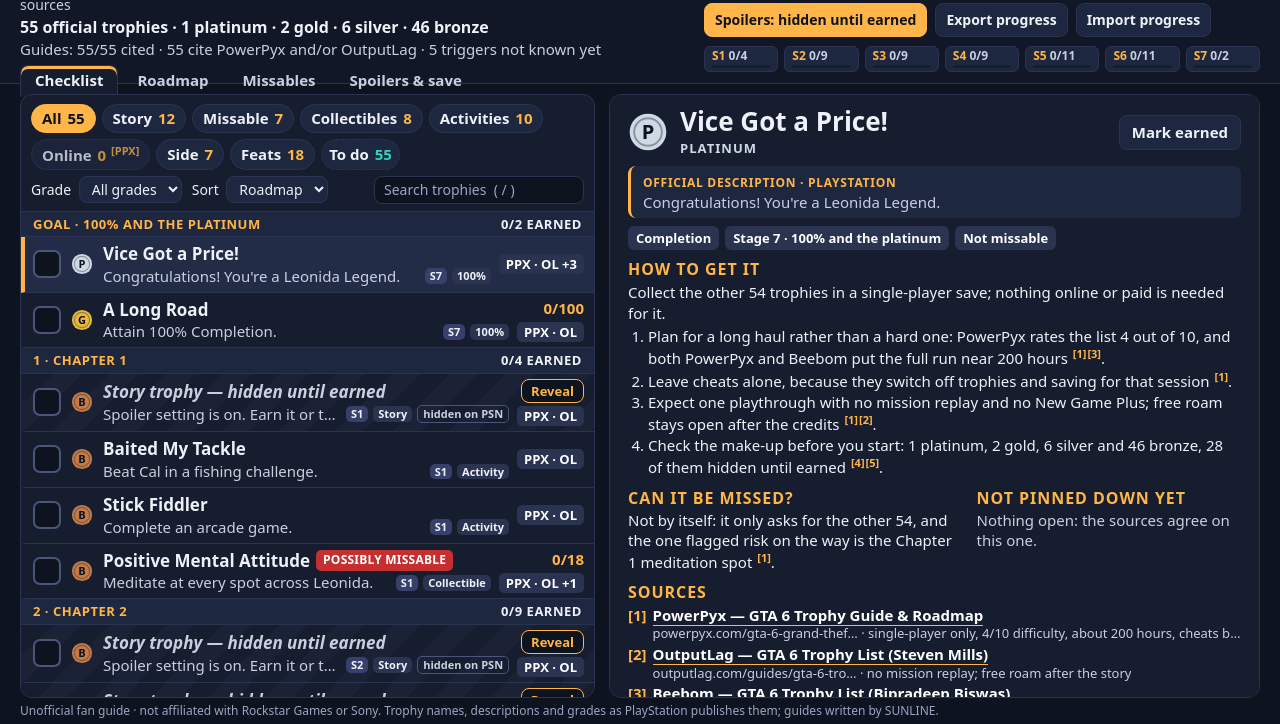
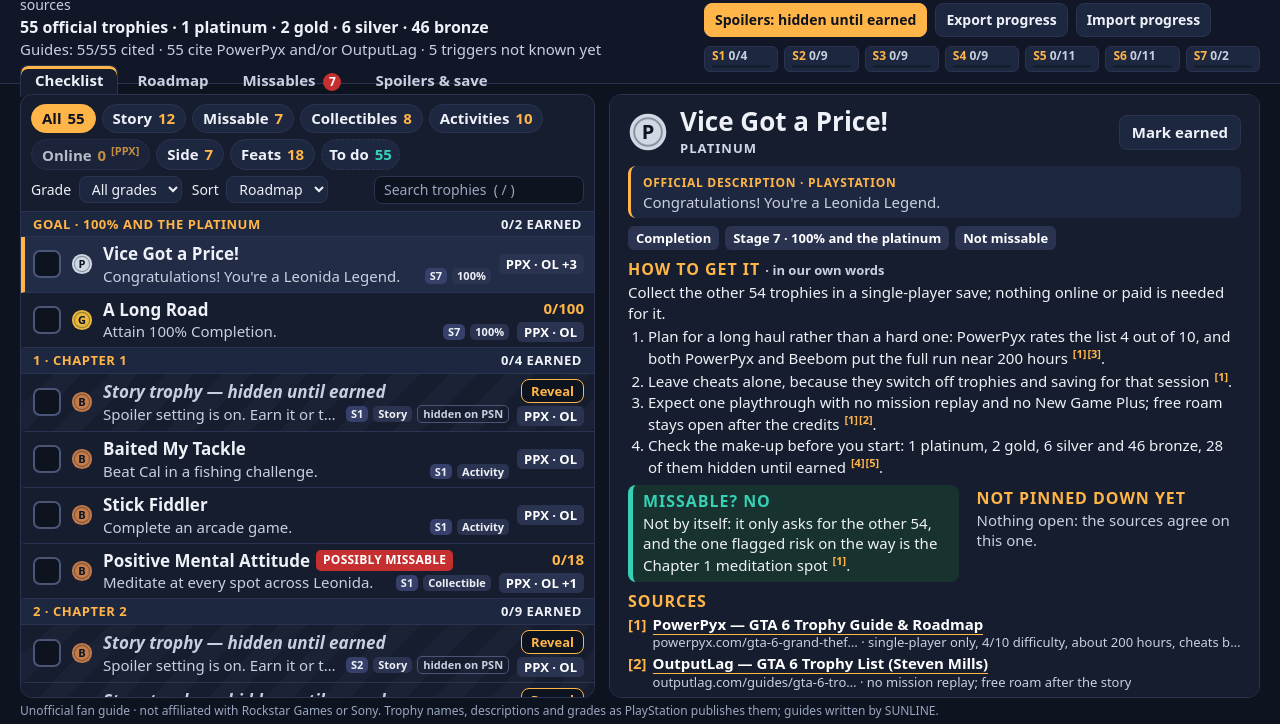
Before and after one commit to nightshift-labs-ai/sunline-trophy-guide, a plain HTML site: page app/index.html in a window 1280 px wide. Shown: the part 76-800 px from the top of the page. Drawn offline with Linux system fonts and the light colour scheme.

Commit message:
SUNLINE M2f: tinted Missable callout and 'in our own words' label in the guide pane; 'n to go' and a Missables count badge in the header; shots re-taken
Co-Authored-By: Claude Opus 5.5 <noreply@anthropic.com>

```diff
--- a/app/css/sunline.css
+++ b/app/css/sunline.css
@@ -106,6 +106,12 @@ code { font-size: 13px; background: var(--raised); padding: 1px 5px; border-radi
 .earned-count { margin: 0; font-size: 36px; font-weight: 900; line-height: 1; white-space: nowrap; }
 
 .earned-count small { font-size: 18px; color: var(--amber); font-weight: 800; }
+
+.earned-count .to-go { display: block; margin-top: 3px; font-size: 13px; font-style: normal; font-weight: 700;
+  color: var(--desc); }
+
+.tab-badge { display: inline-block; min-width: 18px; margin-left: 4px; padding: 0 5px; border-radius: 9px;
+  background: var(--red); color: #fff; font-size: 12px; font-weight: 800; line-height: 18px; text-align: center; }
 
 .count-side { flex: 1; display: flex; flex-direction: column; gap: 5px; }
 
@@ -417,6 +423,22 @@ body[data-route="roadmap"] .view, body[data-route="missables"] .view { grid-temp
 
 .pane-cols p { margin: 0; font-size: 15px; line-height: 1.33; }
 
+.h3-note { font-size: 13px; font-weight: 700; letter-spacing: 0; text-transform: none; color: var(--desc); }
+
+/* Missable callout: a tinted box with a solid left edge, so the call reads before the prose. */
+.miss-call { margin-top: 6px; padding: 0 10px 6px; border-radius: var(--r-ctl); border-left: 5px solid var(--teal);
+  background: #17322f; }
+
+.miss-call h3 { margin-top: 5px; }
+
+.miss-call.miss-possible { border-left-color: #ff5a4f; background: #3a1c24; }
+
+.miss-call.miss-possible h3 { color: #ff8a80; }
+
+.miss-call.miss-unknown { border-left-color: var(--amber); background: #33291b; }
+
+.miss-call.miss-no h3 { color: var(--teal); }
+
 .quiet { color: var(--desc); }
 
 .sources { list-style: none; margin: 0; padding: 0; }
--- a/app/js/boot.js
+++ b/app/js/boot.js
@@ -99,7 +99,11 @@ function renderHeader(state) {
   const pct = Math.round((earned / total) * 100);
   document.getElementById("makeup").textContent = makeupLine(trophies);
   document.getElementById("cited-line").textContent = citedLine(trophies);
-  document.getElementById("earned-count").innerHTML = `${earned} / ${total} <small>${pct}%</small>`;
+  document.getElementById("earned-count").innerHTML =
+    `${earned} / ${total} <small>${pct}%</small> <em class="to-go">${total - earned} to go</em>`;
+  const flagged = trophies.filter((t) => t.missable).length;
+  document.getElementById("tab-missables").innerHTML =
+    `Missables <span class="tab-badge" aria-label="${flagged} flagged">${flagged}</span>`;
   const bar = document.getElementById("progress-bar");
   bar.innerHTML = `<span style="width:${pct}%"></span>`;
   bar.setAttribute("aria-valuenow", String(pct));
--- a/app/js/views/guide-pane.js
+++ b/app/js/views/guide-pane.js
@@ -57,10 +57,14 @@ function guideBodyHtml(trophy, state) {
   const unknown = trophy.unknown
     ? `<h3>Not pinned down yet</h3><p>${withMarks(trophy.unknown)}</p>`
     : `<h3>Not pinned down yet</h3><p class="quiet">Nothing open: the sources agree on this one.</p>`;
+  // The missable call sits in a tinted callout: red for 'possible', amber for an unknown trigger, teal for 'no'.
+  const call = trophy.missable === "possible" ? "possible" : trophy.missable === "unknown" ? "unknown" : "no";
+  const callHead = { possible: "Missable? Possibly", unknown: "Missable? Not known", no: "Missable? No" }[call];
   return (
-    `<section class="howto"><h3>How to get it</h3><p class="guide-text">${withMarks(trophy.guide)}</p>` +
-    `<ol class="steps">${steps}</ol></section>` +
-    `<div class="pane-cols"><section><h3>Can it be missed?</h3><p>${withMarks(trophy.missableWhy)}</p></section>` +
+    `<section class="howto"><h3>How to get it <span class="h3-note">· in our own words</span></h3>` +
+    `<p class="guide-text">${withMarks(trophy.guide)}</p><ol class="steps">${steps}</ol></section>` +
+    `<div class="pane-cols"><section class="miss-call miss-${call}" aria-label="Can it be missed?">` +
+    `<h3>${callHead}</h3><p>${withMarks(trophy.missableWhy)}</p></section>` +
     `<section>${unknown}</section></div>` +
     `<section class="sources-block"><h3>Sources</h3>${sourcesHtml(trophy, state)}</section>`
   );
```
Also changed, not shown: screenshots/1-checklist-guide.jpg, screenshots/2-roadmap.jpg, screenshots/3-spoilers-save.jpg.
